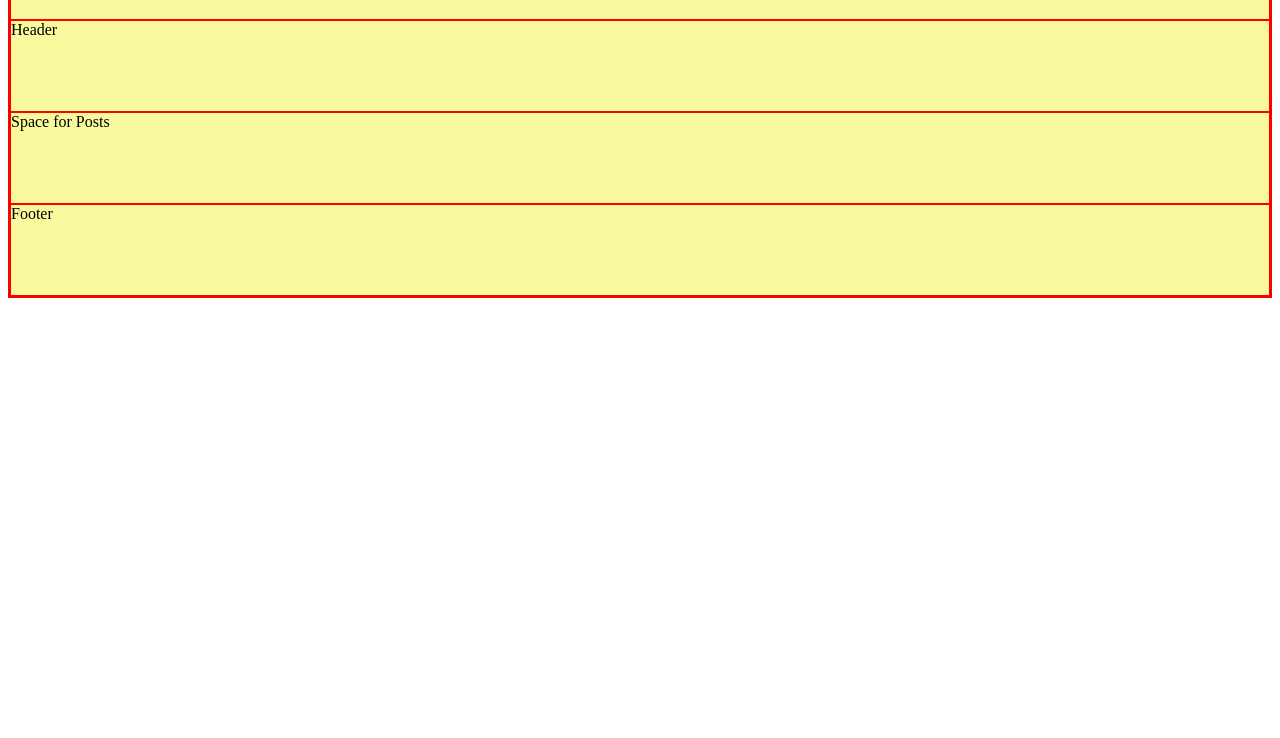
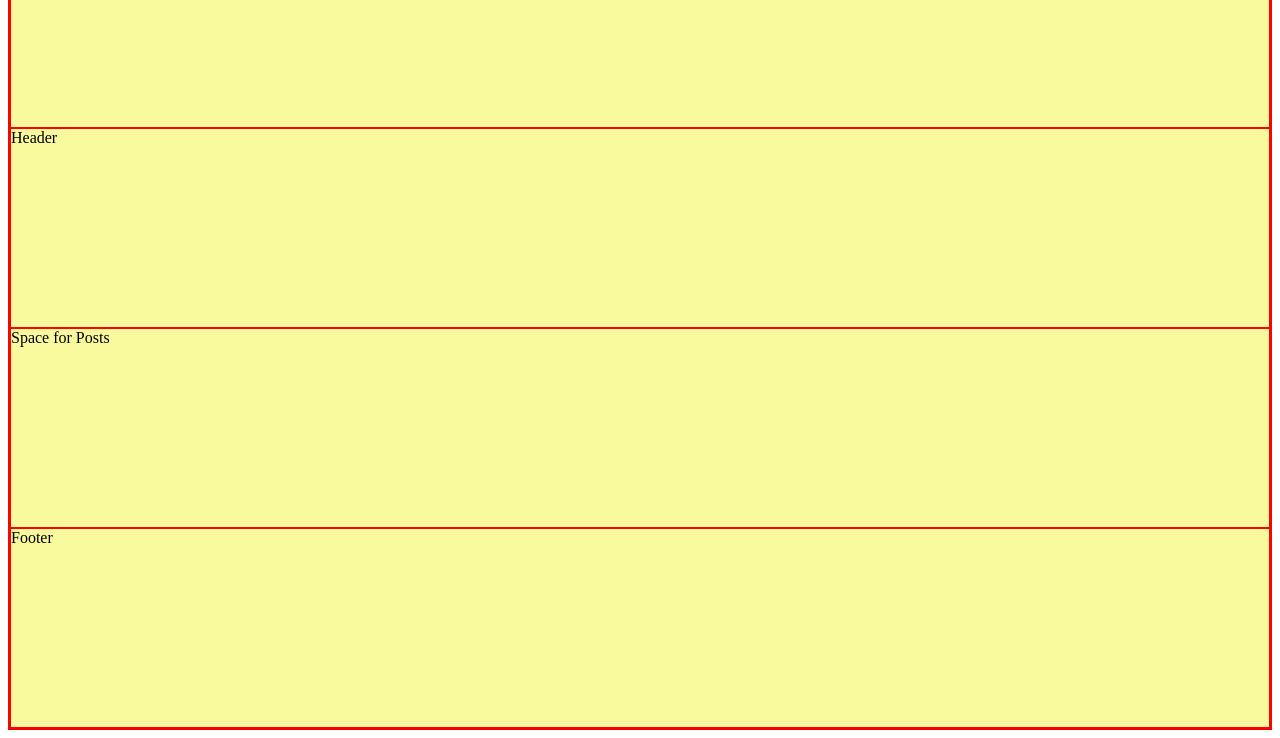
Before and after one commit to TinaPalp/TinaPalp.github.io, a plain HTML site: page BlogPage/index.html in a window 1280 px wide. Shown: the part 82-820 px from the top of the page. Drawn offline with Linux system fonts and the light colour scheme.

Commit message:
Update nav.css

```diff
--- a/BlogPage/css/nav.css
+++ b/BlogPage/css/nav.css
@@ -1,5 +1,6 @@
 .container{
     display:grid;
+    height: 100vh;
     grid-template-columns: auto auto auto;
     grid-template-rows: 1fr 1fr 1fr 1fr;
     /* grid-template-columns: repeat(3, 1fr); */
@@ -12,8 +13,7 @@
     border: 2px solid yellow;
   }
 
-  html, body
-  { height: 100vh;}
+
   /* add css for nested grid here */
   .box{
       border: 1px solid red;
```
